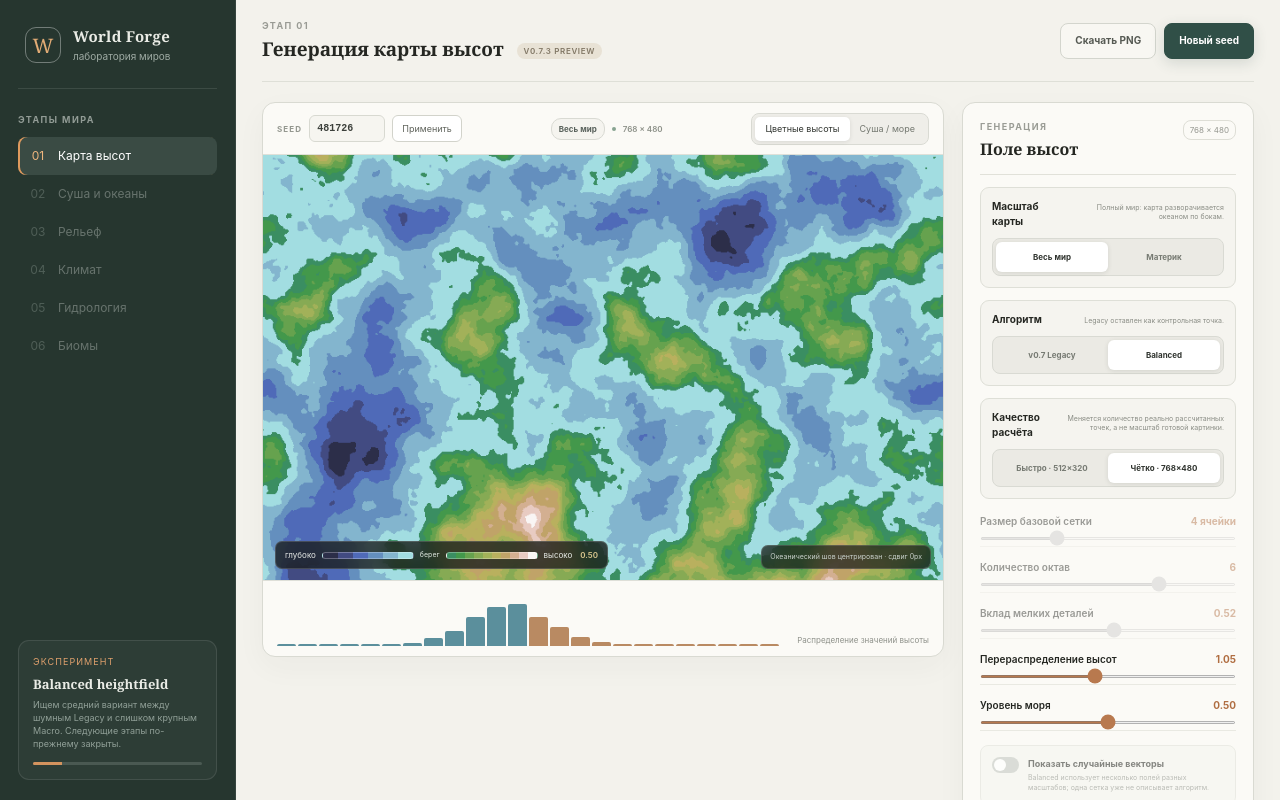
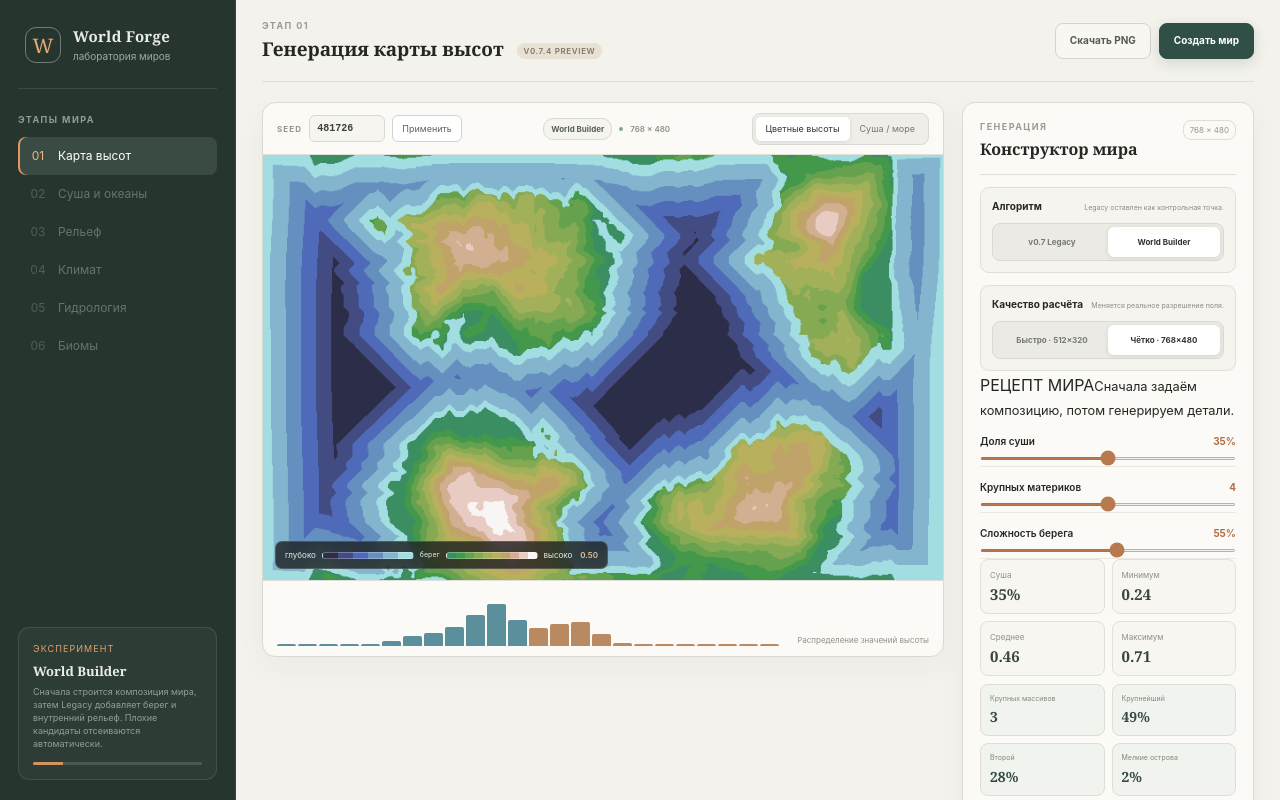
Before and after one commit to avdeevgreyfog-cmd/world-forge, a Next.js app: page / in a window 1280 px wide. Shown: the top 800 px of the page. Built offline with nearby package versions, Linux system fonts and the light colour scheme.

Commit message:
Wire World Builder controls into preview UI

```diff
--- a/app/page.tsx
+++ b/app/page.tsx
@@ -1,7 +1,7 @@
 "use client";
 
 import {useCallback,useEffect,useMemo,useRef,useState} from "react";
-import {generate,hash2,reliefColor,type GeneratorMode,type HeightField,type HeightSettings as Settings,type MapScope} from "../lib/heightfield/core";
+import {generate,hash2,reliefColor,type GeneratorMode,type HeightField,type HeightSettings as Settings,type WorldSettings} from "../lib/heightfield/core";
 import {analyzeLandmasses} from "../lib/heightfield/analysis";
 
 type Mode="height"|"mask";
@@ -13,12 +13,13 @@ const RESOLUTIONS:Record<Quality,{width:number;height:number;label:string}>={
 
 export default function Home(){
   const canvasRef=useRef<HTMLCanvasElement>(null);
-  const [seed,setSeed]=useState(481726),[seedInput,setSeedInput]=useState("481726"),[mode,setMode]=useState<Mode>("height"),[generatorMode,setGeneratorMode]=useState<GeneratorMode>("balanced"),[scope,setScope]=useState<MapScope>("world"),[quality,setQuality]=useState<Quality>("sharp"),[vectors,setVectors]=useState(false),[busy,setBusy]=useState(false),[probe,setProbe]=useState<{x:number;y:number;h:number}|null>(null);
+  const [seed,setSeed]=useState(481726),[seedInput,setSeedInput]=useState("481726"),[mode,setMode]=useState<Mode>("height"),[generatorMode,setGeneratorMode]=useState<GeneratorMode>("world"),[quality,setQuality]=useState<Quality>("sharp"),[vectors,setVectors]=useState(false),[busy,setBusy]=useState(false),[probe,setProbe]=useState<{x:number;y:number;h:number}|null>(null);
   const [settings,setSettings]=useState<Settings>({frequency:4,octaves:6,persistence:.52,redistribution:1.05,sea:.5});
+  const [world,setWorld]=useState<WorldSettings>({landTarget:35,continentCount:4,coastComplexity:55,candidates:10});
   const resolution=RESOLUTIONS[quality];
-  const field:HeightField=useMemo(()=>generate(seed,settings,generatorMode,scope,resolution.width,resolution.height),[seed,settings,generatorMode,scope,resolution.width,resolution.height]);
+  const field:HeightField=useMemo(()=>generate(seed,settings,generatorMode,world,resolution.width,resolution.height),[seed,settings,generatorMode,world,resolution.width,resolution.height]);
   const landAnalysis=useMemo(()=>analyzeLandmasses(field,settings.sea),[field,settings.sea]);
-  useEffect(()=>{setBusy(true);const t=window.setTimeout(()=>setBusy(false),90);return()=>window.clearTimeout(t)},[field]);
+  useEffect(()=>{setBusy(true);const t=window.setTimeout(()=>setBusy(false),110);return()=>window.clearTimeout(t)},[field]);
 
   const draw=useCallback(()=>{
     const canvas=canvasRef.current;if(!canvas)return;
@@ -41,33 +42,44 @@ export default function Home(){
   const randomize=()=>{const n=Math.floor(Math.random()*999999);setSeed(n);setSeedInput(String(n))};
   const applySeed=()=>{const n=Math.abs(Number(seedInput)||1)%1000000;setSeed(n);setSeedInput(String(n))};
   const update=<K extends keyof Settings>(key:K,value:Settings[K])=>setSettings(s=>({...s,[key]:value}));
+  const updateWorld=<K extends keyof WorldSettings>(key:K,value:WorldSettings[K])=>setWorld(s=>({...s,[key]:value}));
   const inspect=(e:React.MouseEvent<HTMLCanvasElement>)=>{const r=e.currentTarget.getBoundingClientRect(),x=Math.max(0,Math.min(field.width-1,Math.floor((e.clientX-r.left)/r.width*field.width))),y=Math.max(0,Math.min(field.height-1,Math.floor((e.clientY-r.top)/r.height*field.height)));setProbe({x,y,h:field.values[y*field.width+x]})};
-  const download=()=>{const a=document.createElement("a");a.download=`heightmap-${generatorMode}-${scope}-${quality}-${seed}.png`;a.href=canvasRef.current?.toDataURL("image/png")||"";a.click()};
-  const setAlgorithm=(next:GeneratorMode)=>{setGeneratorMode(next);if(next==="balanced")setVectors(false)};
-  const worldBalanced=generatorMode==="balanced"&&scope==="world";
+  const download=()=>{const a=document.createElement("a");a.download=`heightmap-${generatorMode}-${quality}-${seed}.png`;a.href=canvasRef.current?.toDataURL("image/png")||"";a.click()};
+  const setAlgorithm=(next:GeneratorMode)=>{setGeneratorMode(next);if(next==="world")setVectors(false)};
+  const worldMode=generatorMode==="world";
 
   return <main className="app-shell height-lab">
     <aside className="sidebar"><div className="brand"><div className="brand-mark">W</div><div><strong>World Forge</strong><span>лаборатория миров</span></div></div>
       <div className="side-section"><p className="side-label">ЭТАПЫ МИРА</p><button className="nav-button active"><span>01</span>Карта высот</button>{["Суша и океаны","Рельеф","Климат","Гидрология","Биомы"].map((x,i)=><button key={x} className="nav-button locked" disabled><span>{String(i+2).padStart(2,"0")}</span>{x}</button>)}</div>
-      <div className="version-card"><span>Эксперимент</span><strong>Balanced heightfield</strong><small>Ищем средний вариант между шумным Legacy и слишком крупным Macro. Следующие этапы по-прежнему закрыты.</small><div><i style={{width:"17%"}}/></div></div>
+      <div className="version-card"><span>Эксперимент</span><strong>World Builder</strong><small>Сначала строится композиция мира, затем Legacy добавляет берег и внутренний рельеф. Плохие кандидаты отсеиваются автоматически.</small><div><i style={{width:"18%"}}/></div></div>
     </aside>
-    <section className="workspace"><header className="topbar"><div><p className="eyebrow">ЭТАП 01</p><h1>Генерация карты высот <span>v0.7.3 preview</span></h1></div><div className="top-actions"><button className="ghost-button" onClick={download}>Скачать PNG</button><button className="primary-button" onClick={randomize}>Новый seed</button></div></header>
-      <div className="height-layout"><section className="map-card height-card"><div className="map-toolbar"><div className="seed-control"><span>SEED</span><input aria-label="Seed карты высот" value={seedInput} onChange={e=>setSeedInput(e.target.value)} onKeyDown={e=>e.key==="Enter"&&applySeed()}/><button onClick={applySeed}>Применить</button></div><div className="map-context"><span>{generatorMode==="legacy"?"Legacy":scope==="world"?"Весь мир":"Материк"}</span><i/><b>{field.width} × {field.height}</b></div><div className="mode-switch"><button className={mode==="height"?"active":""} onClick={()=>setMode("height")}>Цветные высоты</button><button className={mode==="mask"?"active":""} onClick={()=>setMode("mask")}>Суша / море</button></div></div>
-        <div className={`height-canvas ${busy?"loading":""}`}><canvas ref={canvasRef} onMouseMove={inspect} onMouseLeave={()=>setProbe(null)} aria-label="Процедурная карта высот"/>{probe&&<div className="height-probe"><strong>{probe.h>=settings.sea?"Суша":"Море"}</strong><span>x {probe.x} · y {probe.y}</span><span>Высота {probe.h.toFixed(3)}</span></div>}<div className="height-key">{mode==="height"?<><span>глубоко</span><i className="ocean-scale"/><em>берег</em><i className="land-scale"/><span>высоко</span></>:<><span>море</span><i className="mask-scale"/><span>суша</span></>}<b>{settings.sea.toFixed(2)}</b></div>{worldBalanced&&<div className="seam-note">Океанический шов центрирован · сдвиг {field.seamShift}px</div>}</div>
+    <section className="workspace"><header className="topbar"><div><p className="eyebrow">ЭТАП 01</p><h1>Генерация карты высот <span>v0.7.4 preview</span></h1></div><div className="top-actions"><button className="ghost-button" onClick={download}>Скачать PNG</button><button className="primary-button" onClick={randomize}>{worldMode?"Создать мир":"Новый seed"}</button></div></header>
+      <div className="height-layout"><section className="map-card height-card"><div className="map-toolbar"><div className="seed-control"><span>SEED</span><input aria-label="Seed карты высот" value={seedInput} onChange={e=>setSeedInput(e.target.value)} onKeyDown={e=>e.key==="Enter"&&applySeed()}/><button onClick={applySeed}>Применить</button></div><div className="map-context"><span>{worldMode?"World Builder":"Legacy"}</span><i/><b>{field.width} × {field.height}</b></div><div className="mode-switch"><button className={mode==="height"?"active":""} onClick={()=>setMode("height")}>Цветные высоты</button><button className={mode==="mask"?"active":""} onClick={()=>setMode("mask")}>Суша / море</button></div></div>
+        <div className={`height-canvas ${busy?"loading":""}`}><canvas ref={canvasRef} onMouseMove={inspect} onMouseLeave={()=>setProbe(null)} aria-label="Процедурная карта высот"/>{probe&&<div className="height-probe"><strong>{probe.h>=settings.sea?"Суша":"Море"}</strong><span>x {probe.x} · y {probe.y}</span><span>Высота {probe.h.toFixed(3)}</span></div>}<div className="height-key">{mode==="height"?<><span>глубоко</span><i className="ocean-scale"/><em>берег</em><i className="land-scale"/><span>высоко</span></>:<><span>море</span><i className="mask-scale"/><span>суша</span></>}<b>{settings.sea.toFixed(2)}</b></div>{worldMode&&<div className="candidate-note">выбран кандидат {(field.candidateIndex??0)+1} из {world.candidates}</div>}</div>
         <div className="histogram"><div>{field.histogram.map((v,i)=><i key={i} style={{height:`${Math.max(2,v*42)}px`}} className={i/24>=settings.sea?"land":"sea"}/>)}</div><span>Распределение значений высоты</span></div>
       </section>
-      <aside className="control-panel height-controls"><div className="panel-head"><div><p className="eyebrow">ГЕНЕРАЦИЯ</p><h2>Поле высот</h2></div><span>{resolution.label}</span></div>
-        <div className="scope-control"><div><span>Масштаб карты</span><small>{generatorMode==="legacy"?"Для Legacy используется исходный режим v0.7.":scope==="world"?"Полный мир: карта разворачивается океаном по бокам.":"Локальный масштаб: суша может уходить за границы кадра."}</small></div><div className="scope-switch"><button disabled={generatorMode==="legacy"} className={scope==="world"&&generatorMode!=="legacy"?"active":""} onClick={()=>setScope("world")}>Весь мир</button><button disabled={generatorMode==="legacy"} className={scope==="continent"&&generatorMode!=="legacy"?"active":""} onClick={()=>setScope("continent")}>Материк</button></div></div>
-        <div className="algorithm-control"><div><span>Алгоритм</span><small>Legacy оставлен как контрольная точка.</small></div><div className="algorithm-switch"><button className={generatorMode==="legacy"?"active":""} onClick={()=>setAlgorithm("legacy")}>v0.7 Legacy</button><button className={generatorMode==="balanced"?"active":""} onClick={()=>setAlgorithm("balanced")}>Balanced</button></div></div>
-        <div className="quality-control"><div><span>Качество расчёта</span><small>Меняется количество реально рассчитанных точек, а не масштаб готовой картинки.</small></div><div className="quality-switch"><button className={quality==="draft"?"active":""} onClick={()=>setQuality("draft")}>Быстро · 512×320</button><button className={quality==="sharp"?"active":""} onClick={()=>setQuality("sharp")}>Чётко · 768×480</button></div></div>
-        <Control disabled={generatorMode==="balanced"} label="Размер базовой сетки" value={`${settings.frequency} ячейки`} min={2} max={9} step={1} n={settings.frequency} set={v=>update("frequency",v)}/><Control disabled={generatorMode==="balanced"} label="Количество октав" value={String(settings.octaves)} min={1} max={8} step={1} n={settings.octaves} set={v=>update("octaves",v)}/><Control disabled={generatorMode==="balanced"} label="Вклад мелких деталей" value={settings.persistence.toFixed(2)} min={.3} max={.72} step={.01} n={settings.persistence} set={v=>update("persistence",v)}/><Control label="Перераспределение высот" value={settings.redistribution.toFixed(2)} min={.65} max={1.55} step={.01} n={settings.redistribution} set={v=>update("redistribution",v)}/><Control label="Уровень моря" value={settings.sea.toFixed(2)} min={.3} max={.7} step={.01} n={settings.sea} set={v=>update("sea",v)}/>
-        <label className={`vector-toggle ${generatorMode==="balanced"?"disabled":""}`}><input type="checkbox" disabled={generatorMode==="balanced"} checked={vectors} onChange={e=>setVectors(e.target.checked)}/><span/><div><strong>Показать случайные векторы</strong><small>{generatorMode==="balanced"?"Balanced использует несколько полей разных масштабов; одна сетка уже не описывает алгоритм.":"Стрелки исходной градиентной сетки v0.7."}</small></div></label>
+      <aside className="control-panel height-controls"><div className="panel-head"><div><p className="eyebrow">ГЕНЕРАЦИЯ</p><h2>{worldMode?"Конструктор мира":"Базовое поле"}</h2></div><span>{resolution.label}</span></div>
+        <div className="algorithm-control"><div><span>Алгоритм</span><small>Legacy оставлен как контрольная точка.</small></div><div className="algorithm-switch"><button className={generatorMode==="legacy"?"active":""} onClick={()=>setAlgorithm("legacy")}>v0.7 Legacy</button><button className={worldMode?"active":""} onClick={()=>setAlgorithm("world")}>World Builder</button></div></div>
+        <div className="quality-control"><div><span>Качество расчёта</span><small>Меняется реальное разрешение поля.</small></div><div className="quality-switch"><button className={quality==="draft"?"active":""} onClick={()=>setQuality("draft")}>Быстро · 512×320</button><button className={quality==="sharp"?"active":""} onClick={()=>setQuality("sharp")}>Чётко · 768×480</button></div></div>
+        {worldMode?<>
+          <div className="world-recipe-head"><span>РЕЦЕПТ МИРА</span><small>Сначала задаём композицию, потом генерируем детали.</small></div>
+          <Control label="Доля суши" value={`${world.landTarget}%`} min={25} max={45} step={1} n={world.landTarget} set={v=>updateWorld("landTarget",v)}/>
+          <Control label="Крупных материков" value={String(world.continentCount)} min={3} max={5} step={1} n={world.continentCount} set={v=>updateWorld("continentCount",v)}/>
+          <Control label="Сложность берега" value={`${world.coastComplexity}%`} min={20} max={85} step={1} n={world.coastComplexity} set={v=>updateWorld("coastComplexity",v)}/>
+        </>:<>
+          <Control label="Размер базовой сетки" value={`${settings.frequency} ячейки`} min={2} max={9} step={1} n={settings.frequency} set={v=>update("frequency",v)}/>
+          <Control label="Количество октав" value={String(settings.octaves)} min={1} max={8} step={1} n={settings.octaves} set={v=>update("octaves",v)}/>
+          <Control label="Вклад мелких деталей" value={settings.persistence.toFixed(2)} min={.3} max={.72} step={.01} n={settings.persistence} set={v=>update("persistence",v)}/>
+          <Control label="Перераспределение высот" value={settings.redistribution.toFixed(2)} min={.65} max={1.55} step={.01} n={settings.redistribution} set={v=>update("redistribution",v)}/>
+          <Control label="Уровень моря" value={settings.sea.toFixed(2)} min={.3} max={.7} step={.01} n={settings.sea} set={v=>update("sea",v)}/>
+          <label className="vector-toggle"><input type="checkbox" checked={vectors} onChange={e=>setVectors(e.target.checked)}/><span/><div><strong>Показать случайные векторы</strong><small>Стрелки исходной градиентной сетки v0.7.</small></div></label>
+        </>}
         <div className="height-stats"><div><span>Суша</span><strong>{field.land}%</strong></div><div><span>Минимум</span><strong>{field.min.toFixed(2)}</strong></div><div><span>Среднее</span><strong>{field.mean.toFixed(2)}</strong></div><div><span>Максимум</span><strong>{field.max.toFixed(2)}</strong></div></div>
         <div className="qa-stats"><div><span>Крупных массивов</span><strong>{landAnalysis.majorLandmasses}</strong></div><div><span>Крупнейший</span><strong>{Math.round(landAnalysis.largestShare*100)}%</strong></div><div><span>Второй</span><strong>{Math.round(landAnalysis.secondShare*100)}%</strong></div><div><span>Мелкие острова</span><strong>{Math.round(landAnalysis.smallIslandsShare*100)}%</strong></div></div>
-        <div className="info-callout"><span>i</span><p>{generatorMode==="balanced"?(scope==="world"?"Balanced World: крупный каркас стал мельче, чем в предыдущем Macro, берег сохраняет региональную неровность, мелкий шум около воды подавлен, а океанические глубины строятся более крупными бассейнами. Карта автоматически поворачивается так, чтобы наиболее океанический шов оказался по бокам.":"Balanced Continent: макроформы крупнее относительно кадра, региональная и локальная структура усилены, поэтому суша может продолжаться за границами изображения."):"Legacy — исходный алгоритм v0.7 без изменения геометрии."}</p></div>
+        <div className="info-callout"><span>i</span><p>{worldMode?`World Builder создаёт ${world.candidates} кандидатов, оценивает долю суши, число крупных массивов, доминирование крупнейшего материка и наличие суши по боковым краям. Затем лучший каркас детализируется Legacy-шумом. Выбран внутренний seed ${field.candidateSeed??seed}.`:"Legacy — исходный алгоритм v0.7 без изменений."}</p></div>
       </aside></div>
     </section>
   </main>
 }
 
-function Control({label,value,min,max,step,n,set,disabled=false}:{label:string;value:string;min:number;max:number;step:number;n:number;set:(v:number)=>void;disabled?:boolean}){return <label className={`range-block compact ${disabled?"disabled":""}`}><div><span>{label}</span><strong>{value}</strong></div><input disabled={disabled} type="range" min={min} max={max} step={step} value={n} onChange={e=>set(Number(e.target.value))}/></label>}
+function Control({label,value,min,max,step,n,set}:{label:string;value:string;min:number;max:number;step:number;n:number;set:(v:number)=>void}){return <label className="range-block compact"><div><span>{label}</span><strong>{value}</strong></div><input type="range" min={min} max={max} step={step} value={n} onChange={e=>set(Number(e.target.value))}/></label>}
```
